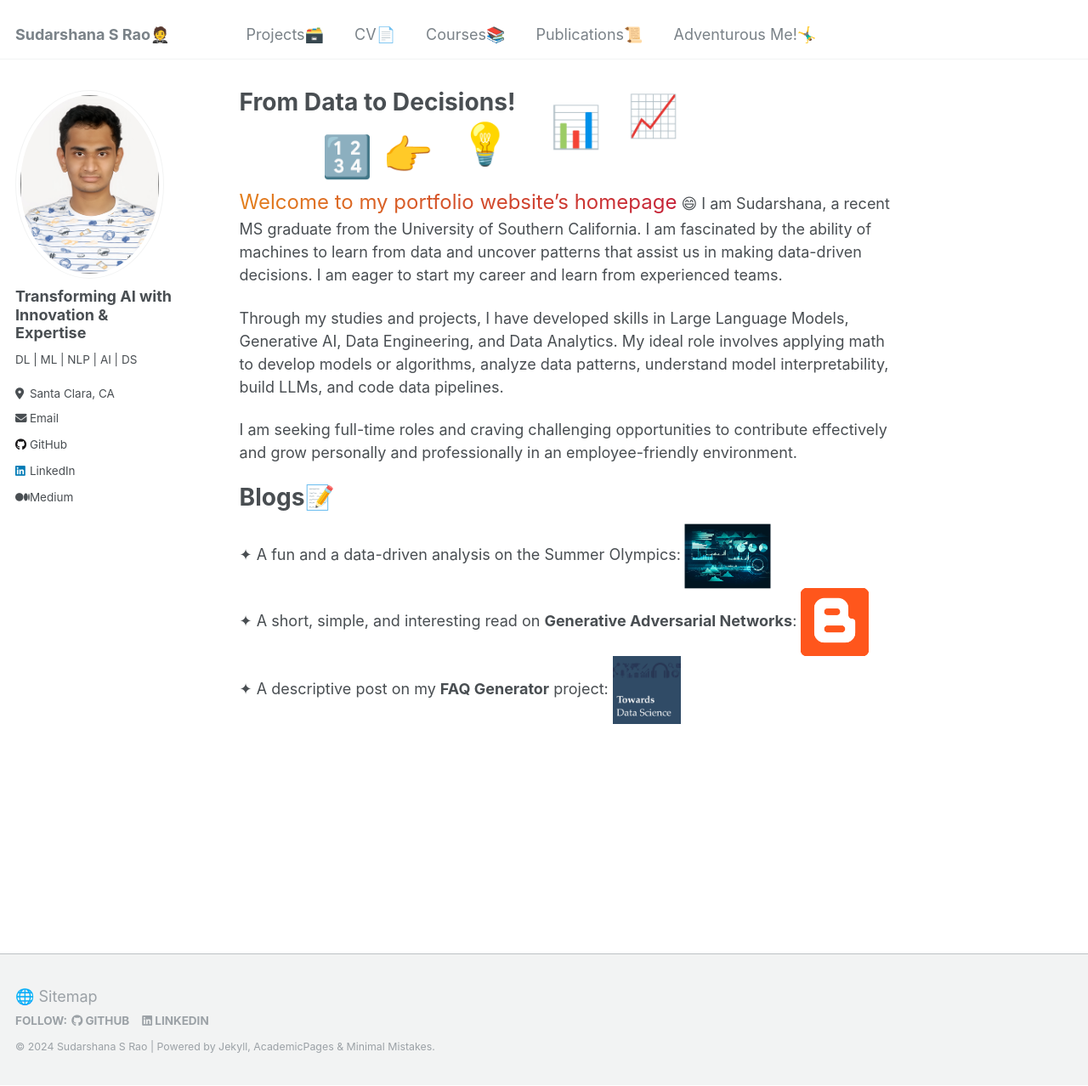
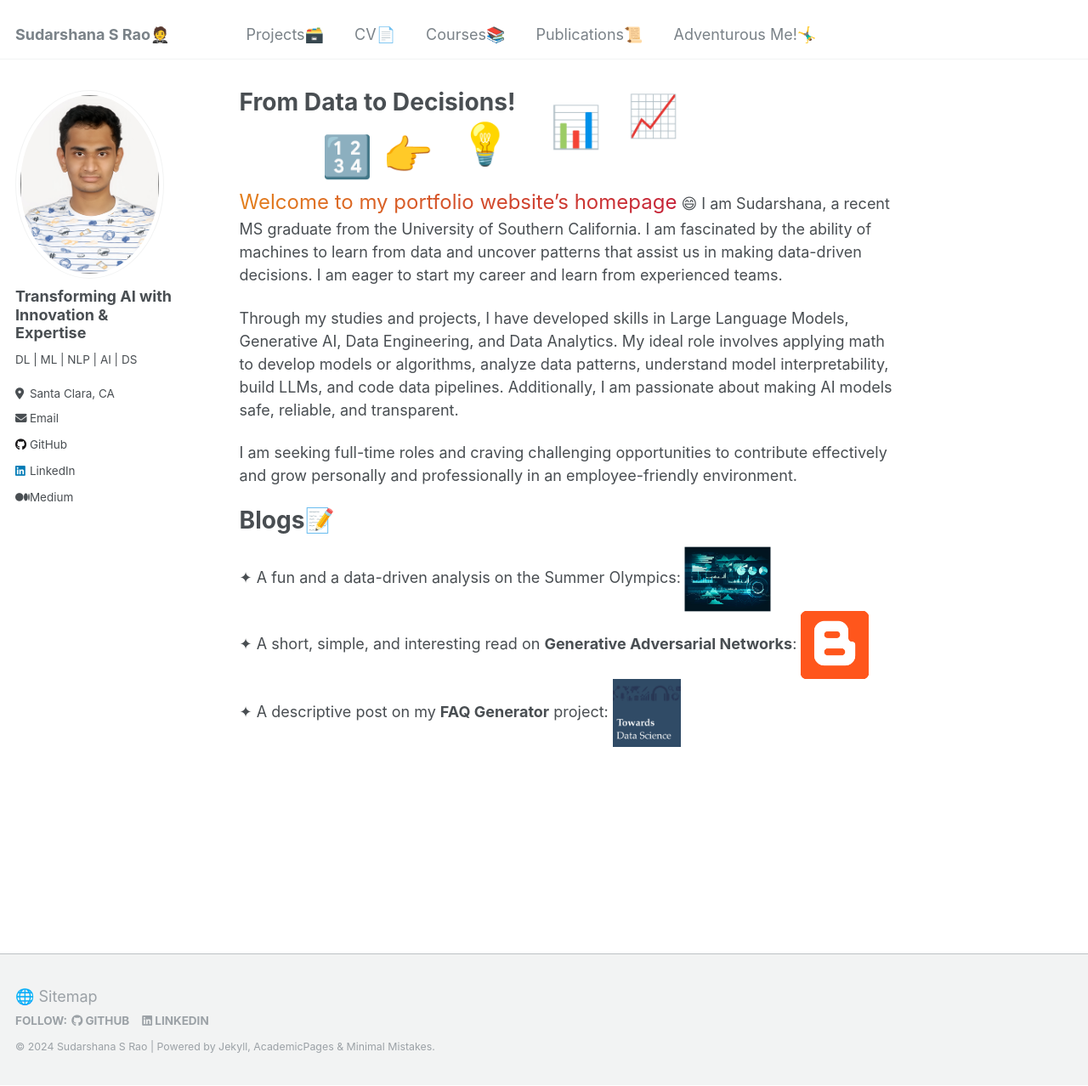
Before and after one commit to SudarshanaSRao/SudarshanaSRao.github.io, a Jekyll site: the page built from _pages/about.md, in a window 1280 px wide and 1278 px high. Shown: the whole window at 85% size. Built offline with Jekyll 4.4.1, drawn with Linux system fonts in a browser that asks for light colours.

Commit message:
Update about.md

```diff
--- a/_pages/about.md
+++ b/_pages/about.md
@@ -71,7 +71,7 @@
   }
 </style>
 
-Through my studies and projects, I have developed skills in Large Language Models, Generative AI, Data Engineering, and Data Analytics. My ideal role involves applying math to develop models or algorithms, analyze data patterns, understand model interpretability, build LLMs, and code data pipelines.
+Through my studies and projects, I have developed skills in Large Language Models, Generative AI, Data Engineering, and Data Analytics. My ideal role involves applying math to develop models or algorithms, analyze data patterns, understand model interpretability, build LLMs, and code data pipelines. Additionally, I am passionate about making AI models safe, reliable, and transparent.
 
 I am seeking full-time roles and craving challenging opportunities to contribute effectively and grow personally and professionally in an employee-friendly environment.
 &nbsp;
```
